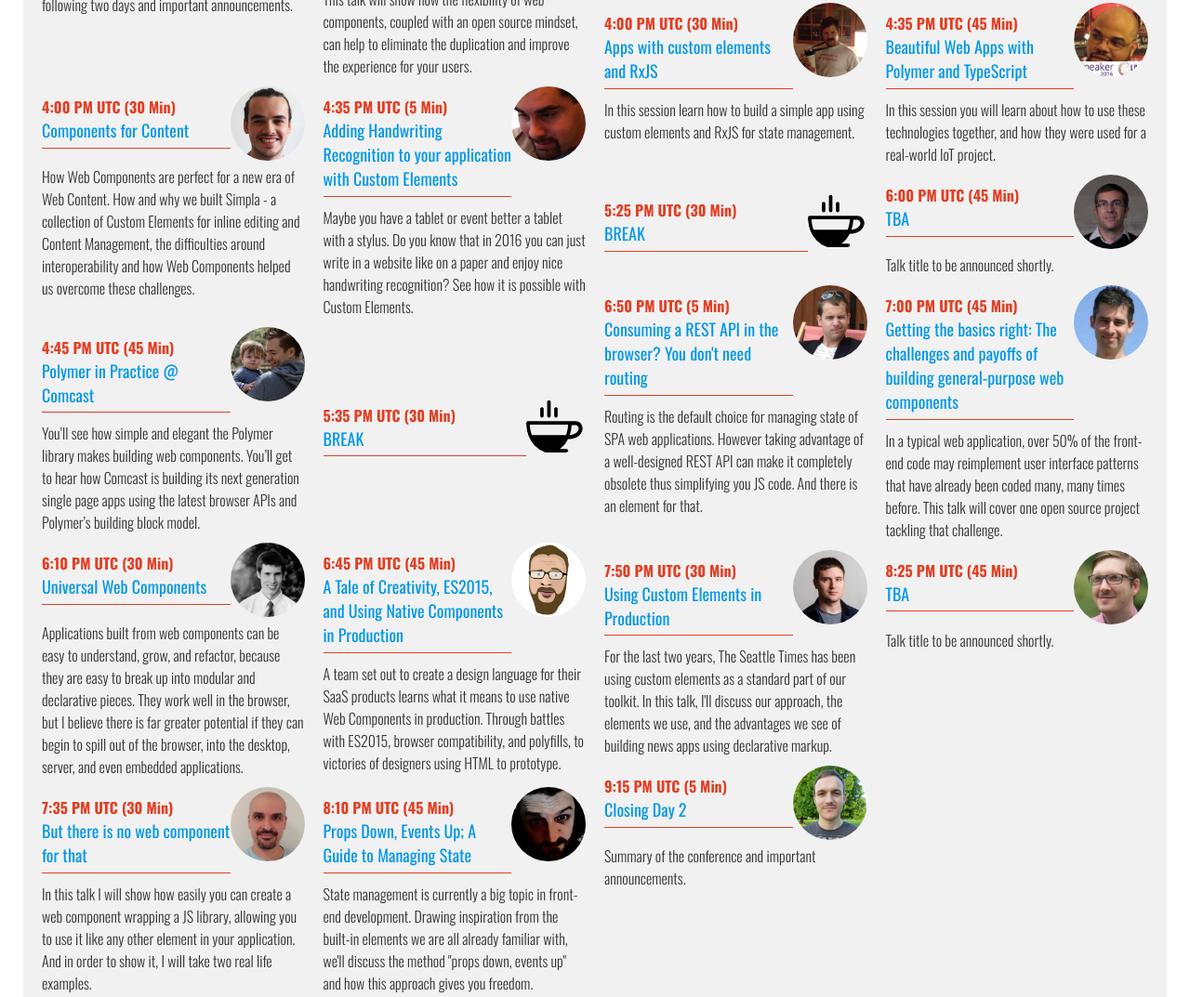
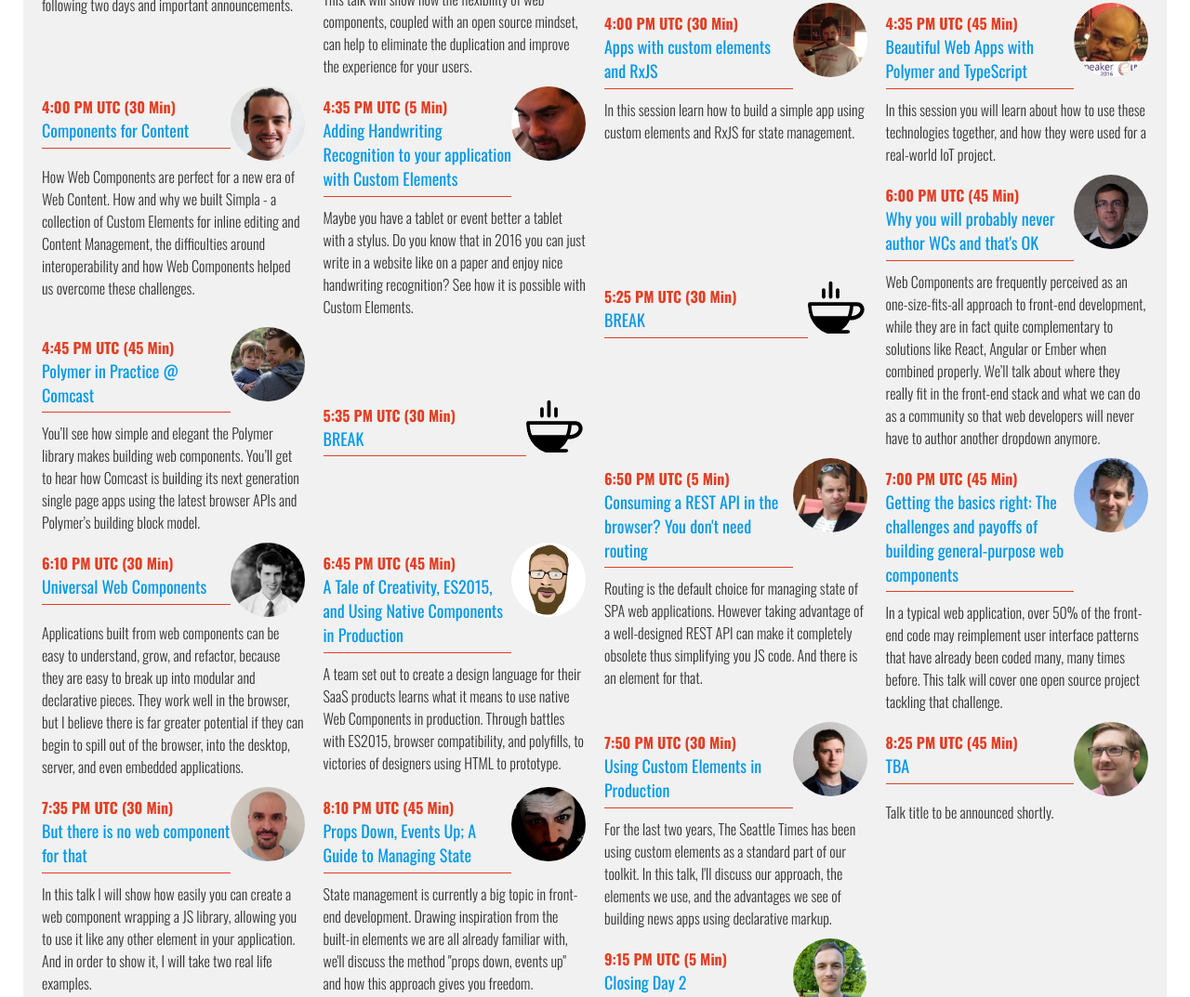
Before and after one commit to RevillWeb/wcremoteconf, a website: page index.html in a window 1280 px wide. Shown: the part 1109-2182 px from the top of the page at 93% size. Drawn offline with nearby package versions, Linux system fonts and the light colour scheme.

Commit message:
Update content.

```diff
--- a/assets/json/schedule.json
+++ b/assets/json/schedule.json
@@ -165,13 +165,13 @@
   },
   {
     "day": 2,
-    "title": "TBA",
+    "title": "Why you will probably never author WCs and that's OK",
     "duration": 45,
     "break": false,
-    "speaker": "Raphael Rougeron",
+    "speaker": "Raphaël Rougeron",
     "handle": "#goldoraf",
     "photo": "assets/img/speakers/raphael.jpeg",
-    "description": "Talk title to be announced shortly."
+    "description": "Web Components are frequently perceived as an one-size-fits-all approach to front-end development, while they are in fact quite complementary to solutions like React, Angular or Ember when combined properly. We’ll talk about where they really fit in the front-end stack and what we can do as a community so that web developers will never have to author another dropdown anymore."
   },
   {
     "day": 2,
--- a/index.html
+++ b/index.html
@@ -111,7 +111,7 @@
                     <div class="photo">
                         <img src="assets/img/speakers/raphael.jpeg" width="200" height="200" />
                     </div>
-                    <p class="bio">Raphaël Rougeron is a full-stack developer with 15 years experience in web technologies and the author of <a href="http://bosonic.github.io/" target="_blank">Bosonic</a>.</p>
+                    <p class="bio">Raphaël Rougeron is a Web Developer at Cozy Cloud with 15 years experience in web technologies. He is also the author of <a href="http://bosonic.github.io/" target="_blank">Bosonic</a>, a practical collection of Web Components.</p>
                 </div>
                 <div class="item" id="jshcrowthe">
                     <h3>JOSH CROWTHER</h3>
```
Also changed, not shown: 1 other file.
